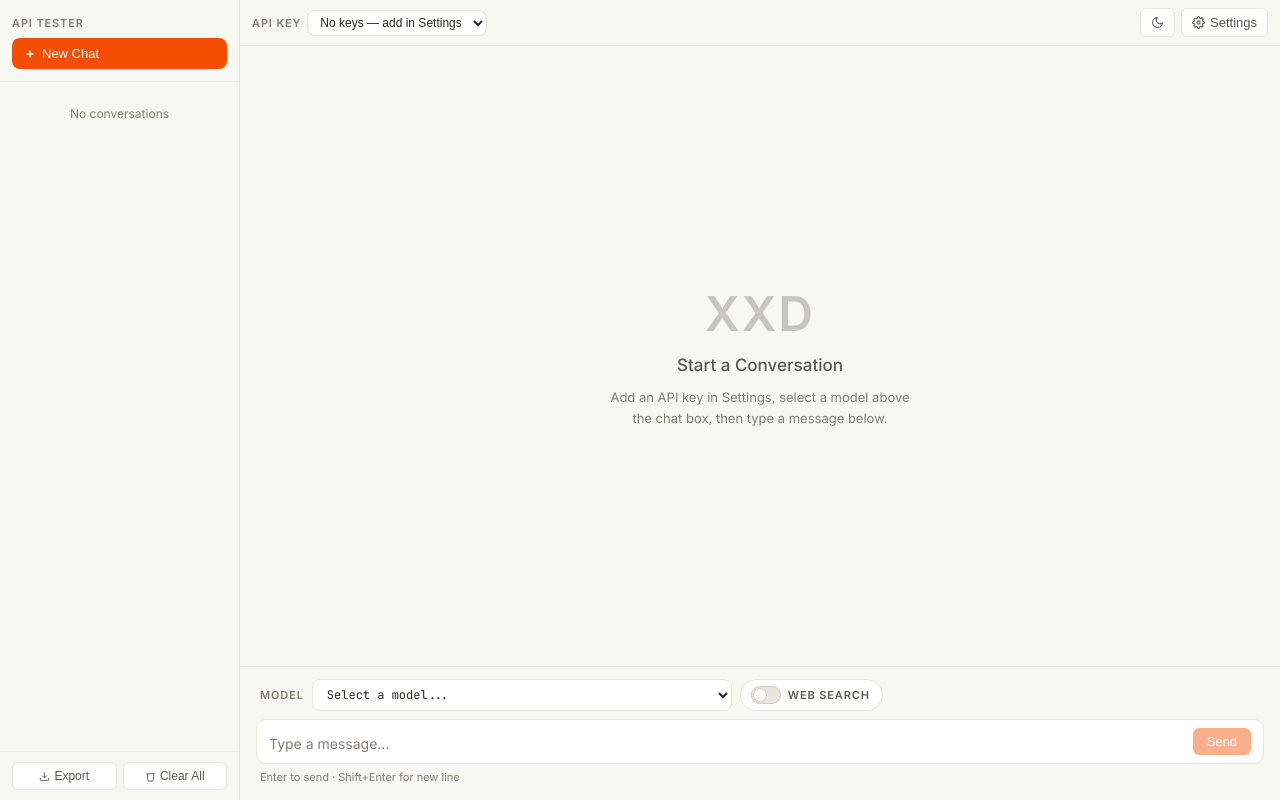
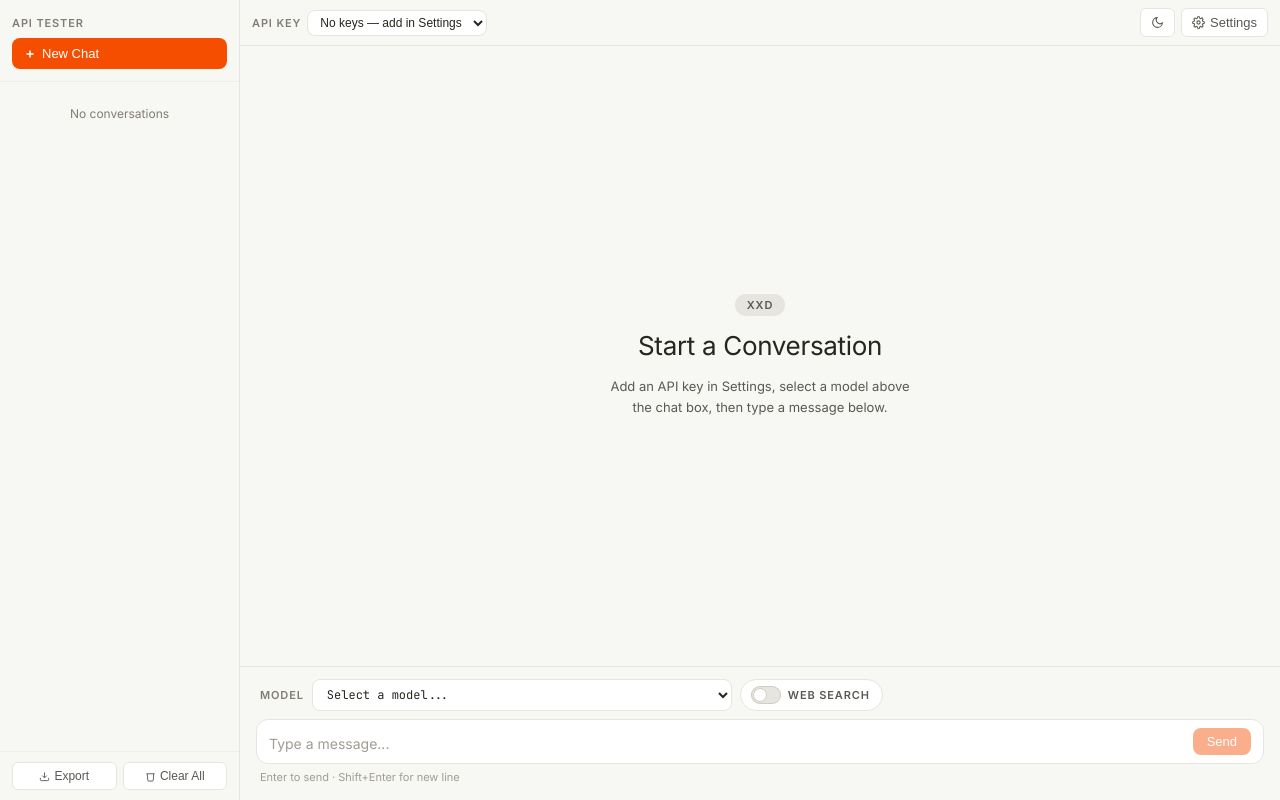
Before and after one commit to XXD051030/local-API-key-testing-website, a plain HTML site: page index.html in a window 1280 px wide. Drawn offline with nearby package versions, Linux system fonts and the light colour scheme; no server answers.

Commit message:
Restyle input area and empty state

```diff
--- a/style.css
+++ b/style.css
@@ -719,20 +719,36 @@ body {
   flex-direction: column;
   align-items: center;
   justify-content: center;
-  color: var(--text3);
-  gap: 12px;
+  color: var(--muted);
+  gap: 14px;
   text-align: center;
   padding: 40px;
 }
-.es-icon { font-size: 48px; opacity: .4; font-weight: 700; letter-spacing: 2px; }
-#empty-state h2 { font-size: 17px; color: var(--text2); font-weight: 500; }
-#empty-state p { font-size: 13px; line-height: 1.6; max-width: 300px; }
+.es-icon {
+  font-size: 11px;
+  font-weight: 600;
+  letter-spacing: .88px;
+  text-transform: uppercase;
+  color: var(--body-c);
+  background: var(--surface-strong);
+  border-radius: 999px;
+  padding: 4px 12px;
+  opacity: 1;
+}
+#empty-state h2 {
+  font-size: 26px;
+  color: var(--ink);
+  font-weight: 400;
+  letter-spacing: -0.325px;
+  line-height: 1.25;
+}
+#empty-state p { font-size: 13px; line-height: 1.6; max-width: 300px; color: var(--body-c); }
 
 /* ── Input ── */
 #input-area {
-  border-top: 1px solid var(--border);
+  border-top: 1px solid var(--hairline);
   padding: 12px 16px 16px;
-  background: var(--bg2);
+  background: var(--canvas);
   flex-shrink: 0;
 }
 
@@ -740,20 +756,20 @@ body {
   display: flex;
   gap: 8px;
   align-items: flex-end;
-  background: var(--bg3);
-  border: 1px solid var(--border);
-  border-radius: 10px;
+  background: var(--surface-card);
+  border: 1px solid var(--hairline);
+  border-radius: var(--radius-lg);
   padding: 8px 12px;
   transition: border-color .15s;
 }
-#input-wrap:focus-within { border-color: var(--accent); }
+#input-wrap:focus-within { border-color: var(--ink); }
 
 #user-input {
   flex: 1;
   min-width: 0;
   background: none;
   border: none;
-  color: var(--text);
+  color: var(--ink);
   resize: none;
   outline: none;
   font-size: 14px;
@@ -762,13 +778,13 @@ body {
   min-height: 22px;
   font-family: inherit;
 }
-#user-input::placeholder { color: var(--text3); }
+#user-input::placeholder { color: var(--muted-soft); }
 
 #send-btn {
-  background: var(--accent);
+  background: var(--primary);
   border: none;
-  border-radius: 6px;
-  color: #fff;
+  border-radius: var(--radius);
+  color: var(--on-primary);
   cursor: pointer;
   padding: 6px 14px;
   font-size: 13px;
@@ -776,12 +792,12 @@ body {
   transition: background .15s;
   flex-shrink: 0;
 }
-#send-btn:hover { background: var(--accent-h); }
-#send-btn.stop { background: var(--danger); }
-#send-btn.stop:hover { background: #e86060; }
+#send-btn:hover { background: var(--primary-active); }
+#send-btn.stop { background: var(--err); }
+#send-btn.stop:hover { background: #b8264a; }
 #send-btn:disabled { opacity: .45; cursor: not-allowed; }
 
-#input-hint { font-size: 11px; color: var(--text3); margin-top: 6px; padding: 0 4px; }
+#input-hint { font-size: 11px; color: var(--muted-soft); margin-top: 6px; padding: 0 4px; }
 
 /* ── Settings Drawer ── */
 #overlay {
```
